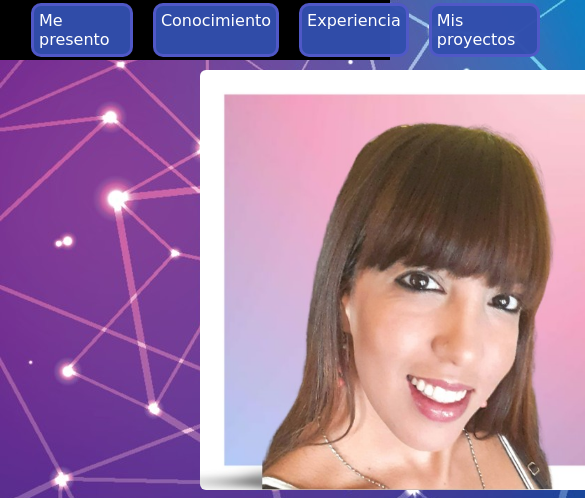
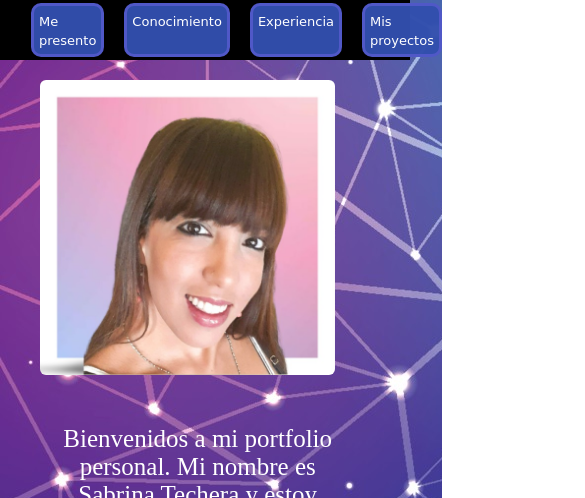
Before and after one commit to sabrinatechera/miprimerportfolio, a plain HTML site: page index.html in a window 390 px wide. Shown: the top 498 px of the page, 585 px wide, since content can reach past the window. Drawn offline with Linux system fonts and the light colour scheme.

Commit message:
modificacion de responsive

```diff
--- a/styles/Conocimientos.css
+++ b/styles/Conocimientos.css
@@ -65,7 +65,7 @@ body {
 
 /* empieza el main */
 
-.title{
+.title {
     display: flex;
     align-items: center;
     justify-content: center;
@@ -74,17 +74,19 @@ body {
 }
 
 .contenedor-principal {
-
+    width: 100%;
+    max-width: 1200px;
+    /* margin: auto; */
     display: flex;
     justify-content: center;
     margin: 50px 50px 0 100px
 }
 
-.conocimientos-container{
-    width: 500px;
+.conocimientos-container {
+    width: 70%;
     display: flex;
-margin-bottom: 30px;
-    justify-content:space-between;
+    margin-bottom: 30px;
+    justify-content: space-between;
     align-items: center;
     width: 1000px;
     height: auto;
@@ -106,6 +108,34 @@ margin-bottom: 30px;
 
 #en:hover {
     border-color: white;
+}
+
+@media screen and (min-width: 640px) and (max-width: 1280px) {
+    .contenedor-principal {
+        width: 80vw;
+        display: flex;
+        flex-direction: row;
+        flex-wrap: wrap;
+        margin-top: 50px;
+        gap: 20px;
+    }
+
+}
+
+@media screen and (max-width: 640px) {
+
+    header,
+    .nav-container,
+    .nav-row,
+    .nav-item {
+        width: auto;
+        font-size: 10px;
+    }
+    .contenedor-principal, .conocimientos-container {
+        width: 50vh;
+        flex-direction: column;
+        justify-content: start;
+        align-items: start;
 }
 
 /* aca iba a ir unn boton de adelante pero lo saco por ahora */
--- a/styles/Experiencia.css
+++ b/styles/Experiencia.css
@@ -25,6 +25,8 @@ header {
 
 .nav-container {
   width: 100%;
+  max-width: 1200px;
+  margin: auto;
   display: flex;
   justify-content: center;
   font-family: Catamaran, sans-serif;
@@ -77,7 +79,6 @@ main{
   align-items: center;
   margin: 50px;
 }
-
 
 /* aqui iba a ir uno sbotones pero lo saque  */
 /* .botones{
--- a/styles/Proyectos.css
+++ b/styles/Proyectos.css
@@ -54,6 +54,7 @@ header {
   color: white;
 
 }
+
 .nav-item a:hover {
   color: rgba(0, 0, 0, 0.884);
   transition: 0.3s;
@@ -61,7 +62,7 @@ header {
 
 
 /* termina el nav */
-.titulo{
+.titulo {
   display: flex;
   align-items: center;
   justify-content: center;
@@ -69,7 +70,7 @@ header {
   margin-top: 10px;
 }
 
-main{
+main {
   display: flex;
   flex-direction: row;
   justify-content: space-evenly;
@@ -79,7 +80,7 @@ main{
   height: 400px;
 }
 
-.item1{
+.item1 {
   display: flex;
   flex-direction: row;
   justify-content: center;
@@ -87,6 +88,50 @@ main{
   flex-wrap: wrap;
   row-gap: 50px;
   gap: 50px;
+}
+
+@media screen and (min-width: 641px) and (max-width: 1280px) {
+  main {
+    width: 80vw;
+    display: flex;
+    flex-direction: row;
+    flex-wrap: wrap;
+    margin-top: 50px;
+    gap: 20px;
+  }
+}
+
+@media screen and (max-width: 640px) {
+  header, .nav-container, .nav-row, .nav-item{
+    width: 45vh;
+  }
+  main {
+    display: flex;
+    flex-direction: column;
+    justify-content: space-evenly;
+    /* align-items: center;
+        align-content: center; */
+    flex-wrap: wrap;
+    width: 100vw;
+    height: auto;
+    gap: 20px;
+      }
+      .item1 {
+        display: flex;
+        flex-direction: column;
+        justify-content: center;
+        align-items: center;
+        flex-wrap: wrap;
+        row-gap: 50px;
+        gap: 20px;
+      }
+      .nav-item a {
+        text-decoration: none;
+        color: white;
+        font-size: small;
+
+      }
+
 }
 
 /*
--- a/styles/index.css
+++ b/styles/index.css
@@ -71,13 +71,14 @@ body {
   display: flex;
   flex-direction: row;
   align-items: center;
-  margin: 10px 0px 1px 200px
+  margin: 20px 0px 1px 200px
 }
 
 .imagen {
 
   border-radius: 6px;
   height: auto;
+  margin-top: 50px;
   margin-right: 20px;
   margin-bottom: 10px;
   width: 420px;
@@ -94,6 +95,64 @@ p {
   margin-right: 50px;
   margin-left: 50px;
   font-size: 25px;
+
+}
+
+@media screen and (min-width: 640px) and (max-width: 1280px) {
+  .contenedor-principal {
+    width: 74vw;
+    display: flex;
+    flex-direction: row;
+    flex-wrap: wrap;
+    margin-top: 50px;
+    gap: 20px;
+  }
+
+}
+
+@media screen and (max-width: 640px) {
+
+  header,
+  .nav-container,
+  .nav-row,
+  .nav-item {
+    width: 45vh;
+  }
+
+  .contenedor-principal {
+    display: flex;
+    flex-direction: column;
+    justify-content: space-evenly;
+    flex-wrap: wrap;
+    width: 100vw;
+    height: auto;
+    gap: 20px;
+    margin: auto;
+  }
+
+  .imagen,  p {
+    width: 35vh;
+    height: auto;
+    gap: 5px;
+    margin-top: 20px;
+  }
+
+  .item1 {
+    display: flex;
+    flex-direction: column;
+    justify-content: center;
+    align-items: center;
+    flex-wrap: wrap;
+    row-gap: 50px;
+    gap: 20px;
+  }
+
+  .nav-item a {
+    text-decoration: none;
+    color: white;
+    font-size: small;
+
+  }
 
 }
 
```
